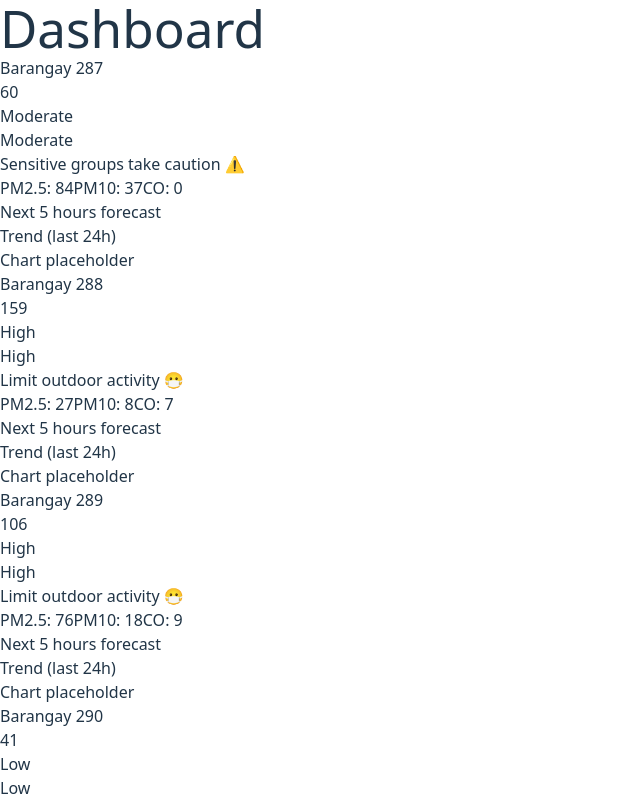
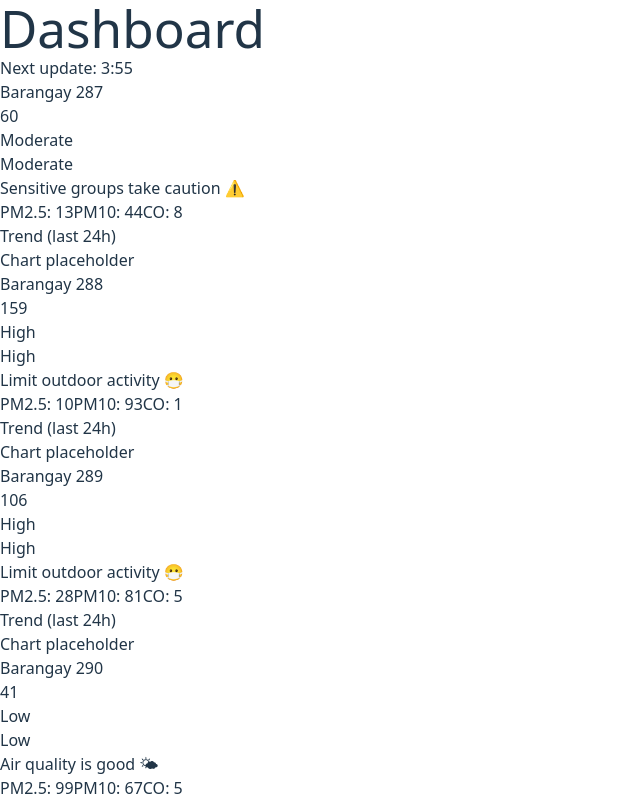
Before and after one commit to VelvetScenario/hanginthere, a React (Vite) app: page /MainFile in a window 1280 px wide. Shown: the top 800 px of the page, without its empty margins (0-640 px from the left). Built offline with nearby package versions, Linux system fonts and the light colour scheme.

Commit message:
loading bar

```diff
--- a/src/App.jsx
+++ b/src/App.jsx
@@ -9,7 +9,7 @@ function App() {
     <Router>
       <Routes>
 
-        <Route path="/" element={<CityAPI />} />
+        <Route path="/" element={<Login />} />
 
         <Route path="/MainFile" element={<MainFile />} />
       </Routes>
--- a/src/components/Dashboard.jsx
+++ b/src/components/Dashboard.jsx
@@ -11,16 +11,83 @@ const Dashboard = ({ aqiData }) => {
     return () => window.removeEventListener("resize", handleResize);
   }, []);
 
-  const isMobile = windowWidth < 768; // Treat mobile + tablet the same
+  const isMobile = windowWidth < 768;
   const [expandedCard, setExpandedCard] = useState(null);
 
+  const [localData, setLocalData] = useState(
+    aqiData.map((city) => ({
+      ...city,
+      pollutants: [
+        { name: "PM2.5", value: Math.floor(Math.random() * 100) },
+        { name: "PM10", value: Math.floor(Math.random() * 100) },
+        { name: "CO", value: Math.floor(Math.random() * 10) },
+      ],
+      forecast: Array.from({ length: 5 }, () => Math.floor(Math.random() * 150)),
+    }))
+  );
+
+  const [countdown, setCountdown] = useState(240);
+  const totalCountdown = 240;
+
+  // Timer + randomizer
+  useEffect(() => {
+    const timer = setInterval(() => {
+      setCountdown((prev) => {
+        if (prev <= 1) {
+          setLocalData((prevData) =>
+            prevData.map((city) => ({
+              ...city,
+              aqi: Math.floor(Math.random() * 200),
+              pollutants: [
+                { name: "PM2.5", value: Math.floor(Math.random() * 100) },
+                { name: "PM10", value: Math.floor(Math.random() * 100) },
+                { name: "CO", value: Math.floor(Math.random() * 10) },
+              ],
+              forecast: Array.from({ length: 5 }, () =>
+                Math.floor(Math.random() * 150)
+              ),
+            }))
+          );
+          return totalCountdown;
+        }
+        return prev - 1;
+      });
+    }, 1000);
+
+    return () => clearInterval(timer);
+  }, []);
+
+  const formatCountdown = (seconds) => {
+    const mins = Math.floor(seconds / 60);
+    const secs = seconds % 60;
+    return `${mins}:${secs < 10 ? "0" : ""}${secs}`;
+  };
+
+  const progressPercent = (countdown / totalCountdown) * 100;
+
   return (
+    <>
+      <div className="flex items-center mb-4">
+        {/* Countdown text */}
+        <div className="text-gray-300 text-sm font-medium mr-3">
+          Next update: <span className="font-bold">{formatCountdown(countdown)}</span>
+        </div>
+
+
+        <div className="flex-1 bg-gray-700 h-2 rounded overflow-hidden">
+          <div
+            className="bg-green-500 h-2 transition-all duration-1000"
+            style={{ width: `${progressPercent}%` }}
+          ></div>
+        </div>
+      </div>
+
       <div
         className={`grid grid-cols-1 sm:grid-cols-2 lg:grid-cols-4 gap-6 w-full
           max-w-full lg:max-w-[calc(100%-5rem)]
           px-4 lg:px-0`}
       >
-      {aqiData.map((city, index) => {
+        {localData.map((city, index) => {
           const aqiColor =
             city.category === "Low"
               ? "bg-green-500"
@@ -34,12 +101,6 @@ const Dashboard = ({ aqiData }) => {
               : city.category === "Moderate"
               ? "Sensitive groups take caution ⚠️"
               : "Limit outdoor activity 😷";
-
-        const pollutants = city.pollutants || [
-          { name: "PM2.5", value: Math.floor(Math.random() * 100) },
-          { name: "PM10", value: Math.floor(Math.random() * 100) },
-          { name: "CO", value: Math.floor(Math.random() * 10) },
-        ];
 
           const handleCardClick = () => {
             if (isMobile) setExpandedCard(expandedCard === index ? null : index);
@@ -70,12 +131,17 @@ const Dashboard = ({ aqiData }) => {
               {showExpanded && (
                 <>
                   <p className="mt-3 text-sm text-gray-200">{recommendation}</p>
+
                   <div className="flex gap-2 mt-3 flex-wrap">
-                  {pollutants.map((p, idx) => (
+                    {city.pollutants.map((p, idx) => (
                       <span
                         key={idx}
                         className={`px-2 py-1 rounded text-xs font-semibold ${
-                        p.value < 50 ? "bg-green-500" : p.value < 100 ? "bg-yellow-500" : "bg-red-500"
+                          p.value < 50
+                            ? "bg-green-500"
+                            : p.value < 100
+                            ? "bg-yellow-500"
+                            : "bg-red-500"
                         }`}
                       >
                         {p.name}: {p.value}
@@ -84,13 +150,17 @@ const Dashboard = ({ aqiData }) => {
                   </div>
 
                   <div className="mt-4">
-                  <p className="text-sm text-gray-400 mb-2">Next 5 hours forecast</p>
+
                     <div className="flex gap-2">
                       {city.forecast.map((value, idx) => (
                         <div
                           key={idx}
                           className={`flex-1 bg-gray-700 rounded-lg overflow-hidden h-4 ${
-                          value < 60 ? "bg-green-500" : value < 100 ? "bg-yellow-500" : "bg-red-500"
+                            value < 60
+                              ? "bg-green-500"
+                              : value < 100
+                              ? "bg-yellow-500"
+                              : "bg-red-500"
                           }`}
                         ></div>
                       ))}
@@ -106,11 +176,16 @@ const Dashboard = ({ aqiData }) => {
                 </>
               )}
 
-            {isMobile && <div className="absolute bottom-2 right-2 text-gray-400 text-xs">Tap for details</div>}
+              {isMobile && (
+                <div className="absolute bottom-2 right-2 text-gray-400 text-xs">
+                  Tap for details
+                </div>
+              )}
             </div>
           );
         })}
       </div>
+    </>
   );
 };
 
```
Lines whose indentation alone changed are shown as unchanged.
